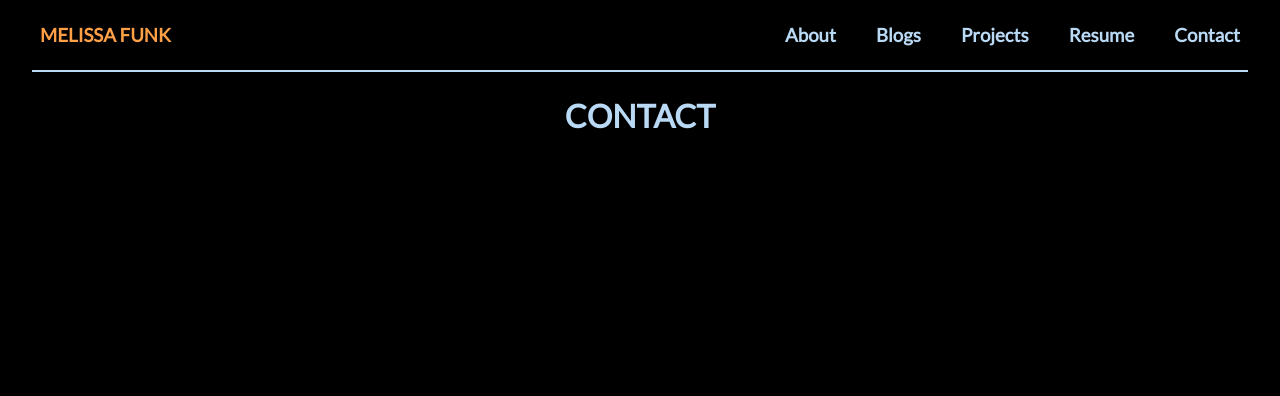
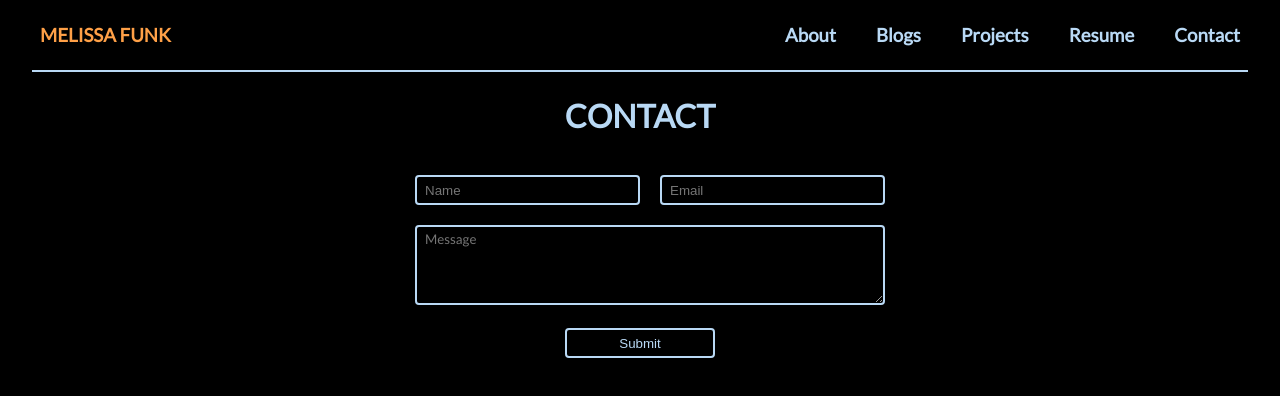
Before and after one commit to MelissaFunk/portfolio, a React (Create React App) app in the folder client/: page /contact in a window 1280 px wide. Shown: the top 396 px of the page. Built offline with nearby package versions, Linux system fonts and the light colour scheme.

Commit message:
contact completed

```diff
--- a/client/package.json
+++ b/client/package.json
@@ -7,6 +7,7 @@
     "@testing-library/jest-dom": "^5.15.0",
     "@testing-library/react": "^11.2.7",
     "@testing-library/user-event": "^12.8.3",
+    "emailjs-com": "^3.2.0",
     "react": "^17.0.2",
     "react-dom": "^17.0.2",
     "react-icons": "^4.3.1",
--- a/client/src/components/Contact.js
+++ b/client/src/components/Contact.js
@@ -1,10 +1,53 @@
+import React, { useState } from 'react'
+import emailjs from 'emailjs-com'
+
 function Contact() {
+    const [name, setName] = useState('');
+    const [email, setEmail] = useState('');
+    const [message, setMessage] = useState('');
+    const [emailSent, setEmailSent] = useState(false);
 
-  return(
-    <div className="contact">
-      <h1>CONTACT</h1>
-    </div>
-  )
-}
+    const submit = () => {
+        if (name && email && message) {
+            const serviceId = 'service_dnwkcmg';
+            const templateId = 'template_vkzbp6x';
+            const userId = 'user_F8JMfiWO4DyCkIjEpvjXi';
+            const templateParams = {
+                name,
+                email,
+                message
+            };
 
-export default Contact
+            emailjs.send(serviceId, templateId, templateParams, userId)
+                .then(response => console.log(response))
+                .then(error => console.log(error));
+
+            setName('');
+            setEmail('');
+            setMessage('');
+            setEmailSent(true);
+        } else {
+            alert('Please fill in all fields.');
+        }
+    }
+
+    return (
+      <div className="contact">
+        <h1>CONTACT</h1>
+        <div className="contact-form">
+          <div>
+            <input className="input" type="text" placeholder="Name" value={name} onChange={e => setName(e.target.value)} />
+            <input className="input" type="email" placeholder="Email" value={email} onChange={e => setEmail(e.target.value)} />
+          </div>
+          <div>
+            <textarea className="input-msg" placeholder="Message" value={message} onChange={e => setMessage(e.target.value)}></textarea>
+          </div>
+          <button className="contact-btn" onClick={submit}>Submit</button>
+
+            {emailSent ? <p>Thank you for your message, I will be in touch shortly!</p> : null}
+        </div>
+      </div>
+    );
+};
+
+export default Contact;
--- a/client/src/index.css
+++ b/client/src/index.css
@@ -256,3 +256,60 @@ a:hover, a:link, a:visited, a:active {
   width: 60% !important;
   height: 100% !important;
 }
+
+/* CONTACT */
+
+.contact-form {
+  padding-top: 40px;
+  margin: 0 auto;
+  width: 500px;
+  height: 200px;
+}
+
+.input {
+  width: 45%;
+  margin-left: 20px;
+  margin-bottom: 20px;
+  height: 30px;
+  padding-left: 8px;
+  background-color: black;
+  border-color:rgb(185, 217, 245);
+  color:rgb(185, 217, 245);
+  border-style: solid;
+  border-radius: 4px;
+}
+
+.input-msg {
+  height: 80px;
+  width: 94%;
+  margin-left: 20px;
+  padding-left: 8px;
+  padding-top: 4px;
+  background-color: black;
+  border-color:rgb(185, 217, 245);
+  color:rgb(185, 217, 245);
+  border-style: solid;
+  border-radius: 4px;
+  border-width: 2px;
+  margin-bottom: 20px;
+  font-family: 'Lato', sans-serif;
+}
+
+.contact-btn {
+  width: 30%;
+  height: 30px;
+  background: black;
+  border-color:rgb(185, 217, 245);
+  color:rgb(185, 217, 245);
+  border-style: solid;
+  border-radius: 4px;
+  border-width: 2px;
+  margin-bottom: 20px
+}
+
+.contact-btn:hover {
+  background:rgb(185, 217, 245);
+  border-color:black;
+  color:black;
+  cursor: pointer
+}
```
Also changed, not shown: 1 other file (tests, documents, lock files or other folders).
